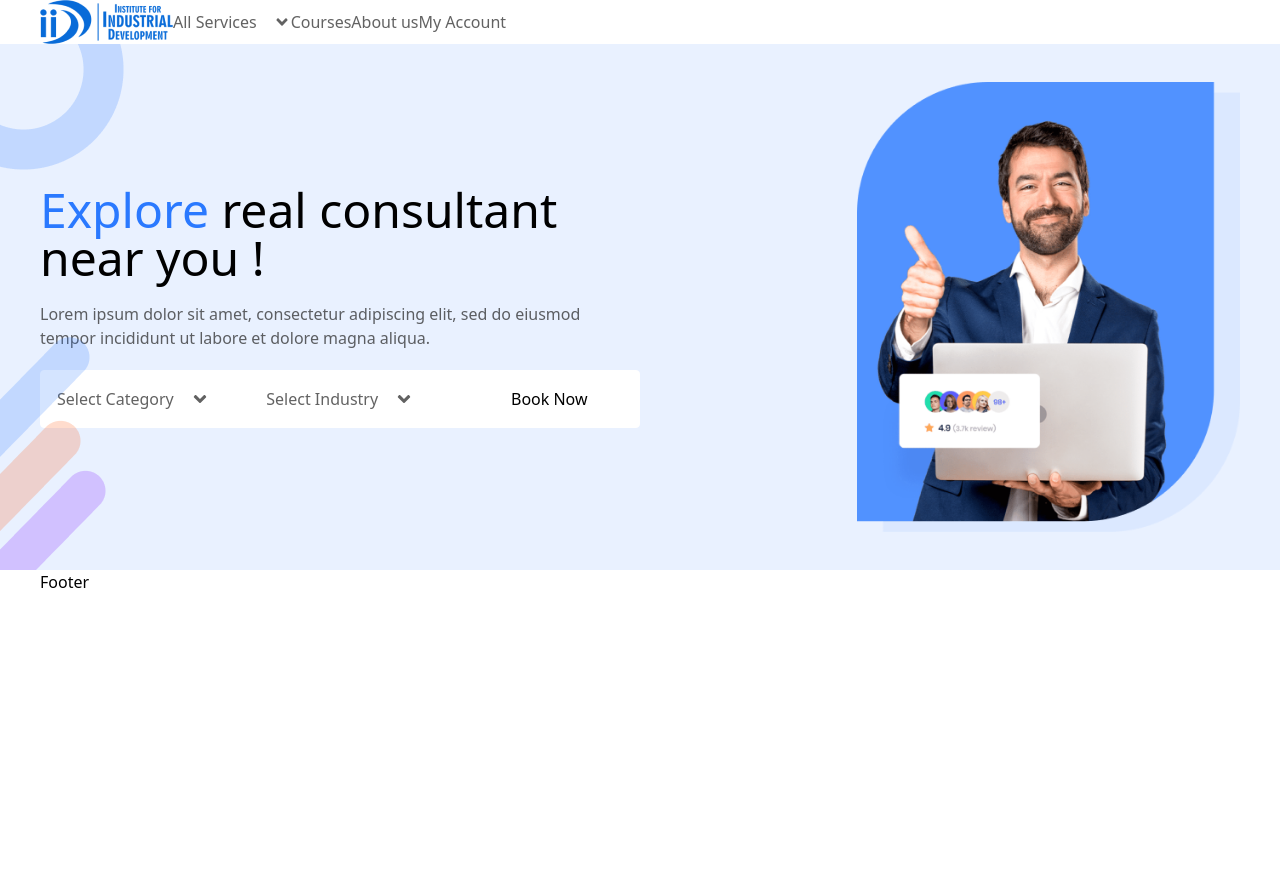
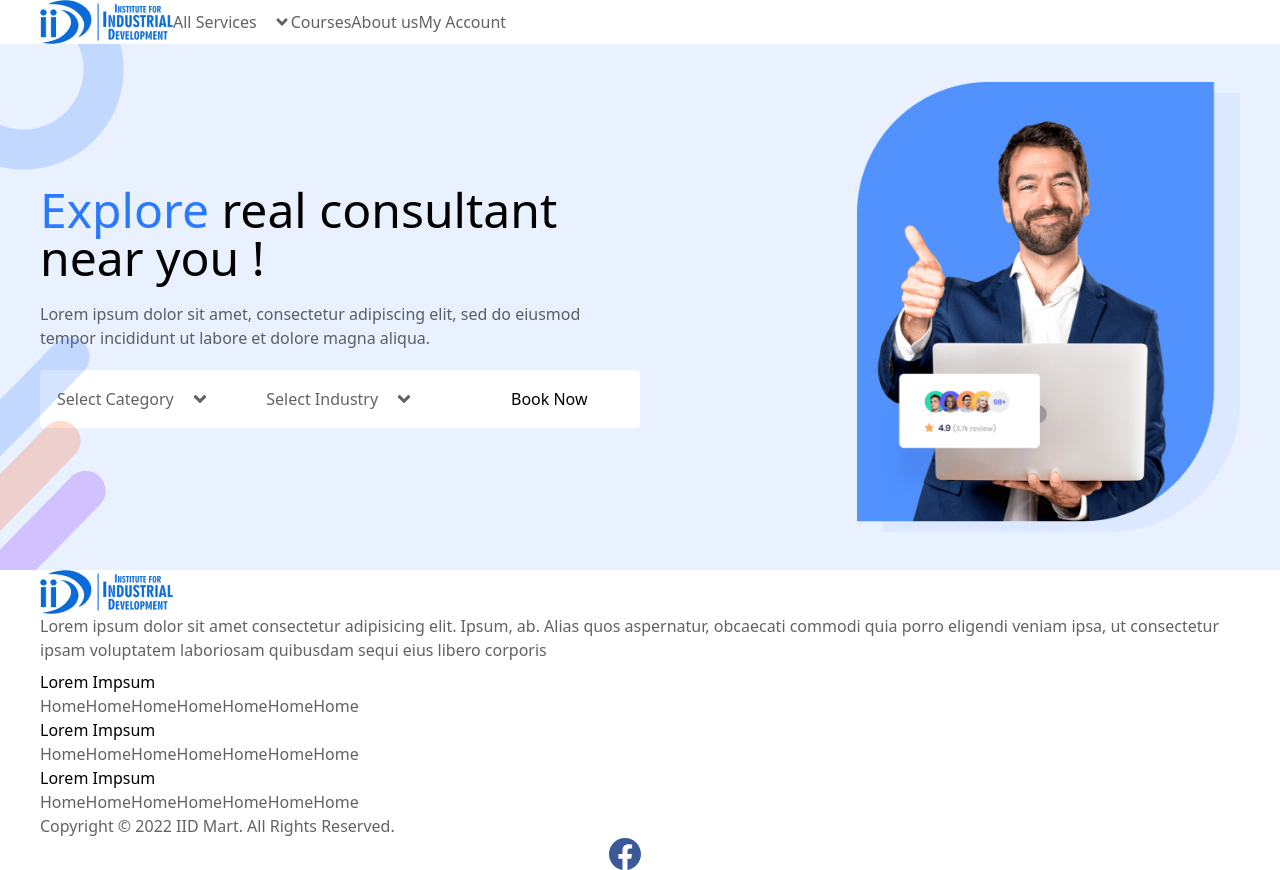
Before and after one commit to Ankit-Gupta4502/consultantcy, a Next.js app: page / in a window 1280 px wide. Before the commit the page ends 800 px from the top, so only its background shows below. Built offline with nearby package versions, Linux system fonts and the light colour scheme.

Commit message:
added footrt

```diff
--- a/Components/Layout/Footer.tsx
+++ b/Components/Layout/Footer.tsx
@@ -1,8 +1,138 @@
 import React from 'react'
-
+import Image from 'next/image'
+import logo from "../../public/images/iid-logo.png"
+import Link from 'next/link'
+import {BsFacebook} from "react-icons/bs"
+import {FaLinkedinIn,FaTwitter} from "react-icons/fa"
 const Footer = () => {
     return (
-        <div className="container">Footer</div>
+        <footer className="bg-slate relative">
+            <div className="container pt-[50px] ">
+                <div className="hidden md:block absolute w-full h-px bg-[#DDDDDD] bottom-[70px] left-0"></div>
+                <div className="footer-wrapper grid gap-y-5 md:grid-cols-4 sm:grid-cols-2 grid-cols-1">
+                    <div className="logo-wrapper md:border-r md:border-[#DDDDDD]  pr-[58px] pb-[51px]">
+                        <Image src={logo} alt='logo' className='mb-[39px]' />
+                        <p className='text-gray/70' >
+                            Lorem ipsum dolor sit amet consectetur adipisicing elit. Ipsum, ab. Alias quos aspernatur, obcaecati commodi quia porro eligendi veniam ipsa, ut consectetur ipsam voluptatem laboriosam quibusdam sequi eius libero corporis
+                        </p>
+                    </div>
+
+                    <div className="link-wrapper md:border-r md:border-[#DDDDDD]  pl-[26px] pr-[58px]">
+                        <h5 className=' font-semibold mb-[15px]'>Lorem Impsum</h5>
+                        <div className="space-y-2">
+                            <Link href="#" className='text-gray/70 block' >
+                                Home
+                            </Link>
+                            <Link href="#" className='text-gray/70 block' >
+                                Home
+                            </Link>
+
+                            <Link href="#" className='text-gray/70 block' >
+                                Home
+                            </Link>
+
+                            <Link href="#" className='text-gray/70 block' >
+                                Home
+                            </Link>
+
+                            <Link href="#" className='text-gray/70 block' >
+                                Home
+                            </Link>
+
+                            <Link href="#" className='text-gray/70 block' >
+                                Home
+                            </Link>
+
+
+                            <Link href="#" className='text-gray/70 block' >
+                                Home
+                            </Link>
+                        </div>
+                    </div>
+
+
+                    <div className="link-wrapper md:border-r md:border-[#DDDDDD]  pl-[26px] pr-[58px]">
+                        <h5 className=' font-semibold mb-[15px]'>Lorem Impsum</h5>
+                        <div className="space-y-2">
+                            <Link href="#" className='text-gray/70 block' >
+                                Home
+                            </Link>
+                            <Link href="#" className='text-gray/70 block' >
+                                Home
+                            </Link>
+
+                            <Link href="#" className='text-gray/70 block' >
+                                Home
+                            </Link>
+
+                            <Link href="#" className='text-gray/70 block' >
+                                Home
+                            </Link>
+
+                            <Link href="#" className='text-gray/70 block' >
+                                Home
+                            </Link>
+
+                            <Link href="#" className='text-gray/70 block' >
+                                Home
+                            </Link>
+
+
+                            <Link href="#" className='text-gray/70 block' >
+                                Home
+                            </Link>
+                        </div>
+                    </div>
+
+                    <div className="link-wrapper md:border-r md:border-[#DDDDDD]  pl-[26px] pr-[58px]">
+                        <h5 className=' font-semibold mb-[15px]'>Lorem Impsum</h5>
+                        <div className="space-y-2">
+                            <Link href="#" className='text-gray/70 block' >
+                                Home
+                            </Link>
+                            <Link href="#" className='text-gray/70 block' >
+                                Home
+                            </Link>
+
+                            <Link href="#" className='text-gray/70 block' >
+                                Home
+                            </Link>
+
+                            <Link href="#" className='text-gray/70 block' >
+                                Home
+                            </Link>
+
+                            <Link href="#" className='text-gray/70 block' >
+                                Home
+                            </Link>
+
+                            <Link href="#" className='text-gray/70 block' >
+                                Home
+                            </Link>
+
+
+                            <Link href="#" className='text-gray/70 block' >
+                                Home
+                            </Link>
+                        </div>
+                    </div>
+                </div>
+                <div className="foot-mark py-[18px] flex  md:justify-between md:flex-row flex-col">
+                    <span className='text-gray/70'>Copyright © 2022 IID Mart. All Rights Reserved.</span>
+                    <div className="icons-wrapper flex space-x-2 mt-3 justify-center md:justify-start md:mt-0">
+                            <BsFacebook color='#3b5998' size={32} />
+                            <div className='w-[35px] h-[35px] grid place-items-center rounded-full bg-[#0077b5]' >
+                                    <FaLinkedinIn color='#fff' size={15} />
+                            </div>
+                            <div className='w-[35px] h-[35px] grid place-items-center rounded-full bg-[#00acee]' >
+                                    <FaTwitter color='#fff' size={15} />
+                            </div>
+                    </div>
+                </div>
+            </div>
+
+
+        </footer>
     )
 }
 
```
